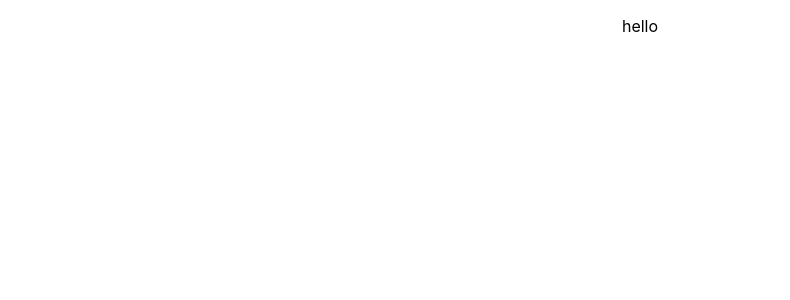
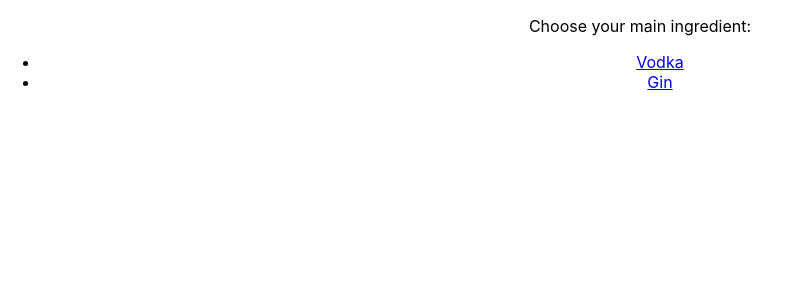
Before and after one commit to linneat/thirsty, a React (Create React App) app: page / in a window 1280 px wide. Shown: the top 300 px of the page, without its empty margins (0-790 px from the left). Built offline with nearby package versions, Linux system fonts and the light colour scheme.

Commit message:
routing wip

```diff
--- a/package.json
+++ b/package.json
@@ -8,6 +8,7 @@
     "@testing-library/user-event": "^7.2.1",
     "react": "^16.13.1",
     "react-dom": "^16.13.1",
+    "react-router-dom": "^5.1.2",
     "react-scripts": "3.4.1"
   },
   "scripts": {
--- /dev/null
+++ b/src/Components/Cocktail.js
@@ -0,0 +1,12 @@
+import React, { Component } from 'react';
+
+
+export default class Cocktail extends Component {
+    render(){
+        return (
+            <div>
+              <p>this is the cocktail component called with main ingredient: {this.props.location.mainIngredient}</p>
+            </div>
+        )
+    }
+}
--- a/src/Components/Spirits.js
+++ b/src/Components/Spirits.js
@@ -1,12 +1,24 @@
 import React, { Component } from 'react';
+import { HashRouter as Router, Route, Link, Switch } from "react-router-dom";
+import Cocktail from './Cocktail';
+import SpiritsList from './SpiritsList';
+
 
 
 export default class Spirits extends Component {
-
-
     render(){
         return (
-            <p>hello</p>
-        )
+            <div>
+                <Router>
+                    <Switch>
+                        <Route path={"/"} exact component={SpiritsList} />
+                        <Route
+                            path={"/cocktail"}
+                            render={props => <Cocktail {...props}/>} >
+                        </Route>
+                    </Switch>
+                </Router>
+            </div>
+        );
     }
 }
--- /dev/null
+++ b/src/Components/SpiritsList.js
@@ -0,0 +1,33 @@
+import React, { Component } from 'react';
+import { Link } from "react-router-dom";
+
+export default class SpiritsList extends Component {
+    render(){
+        return (
+            <div>
+                <p>Choose your main ingredient:</p>
+              <ul>
+
+                  <li key="Vodka" >
+                    <Link to={{
+                        pathname: "/cocktail",
+                        mainIngredient: "vodka"
+                    }}>
+                        Vodka
+                    </Link>
+                  </li>
+
+                  <li key="Gin" >
+                    <Link to={{
+                        pathname: "/cocktail",
+                        mainIngredient: "gin"
+                    }}>
+                        Gin
+                    </Link>
+                  </li>
+
+              </ul>
+            </div>
+        )
+    }
+}
```
Also changed, not shown: 1 other file (tests, documents, lock files or other folders).
